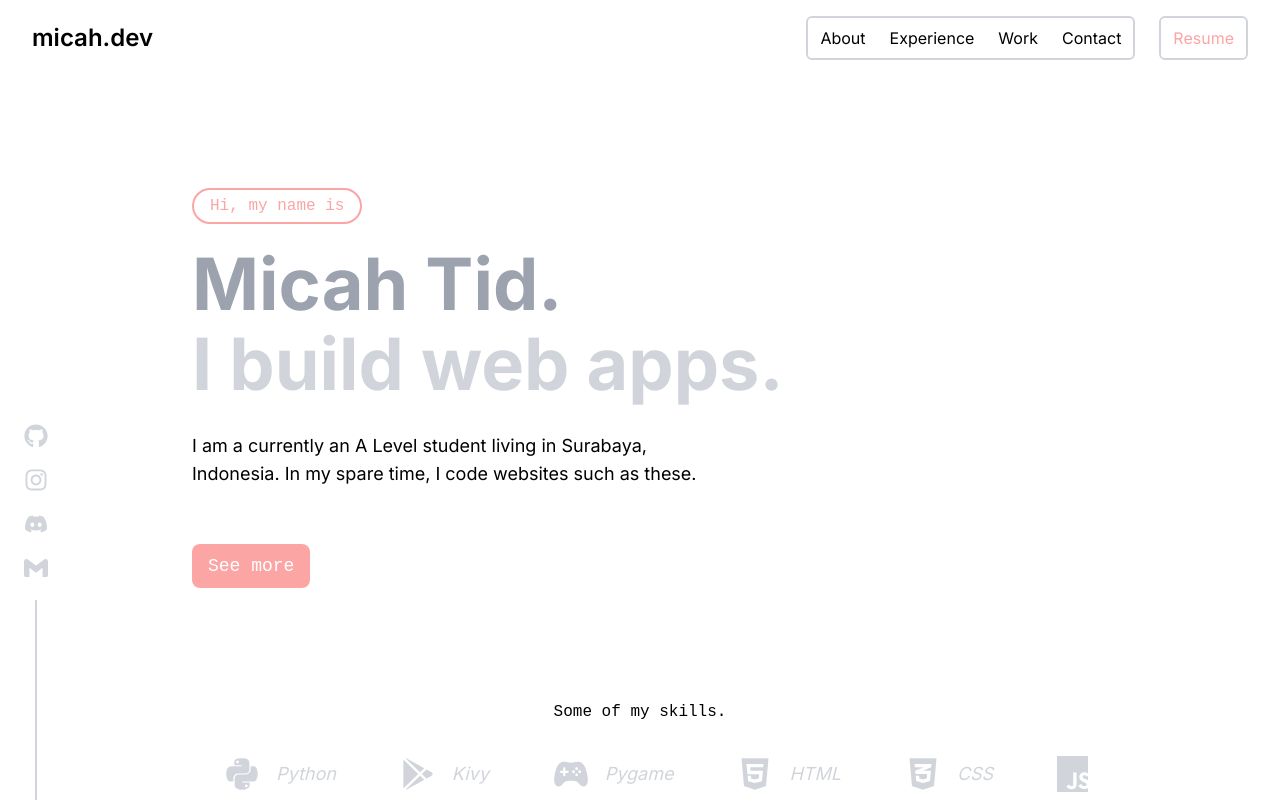
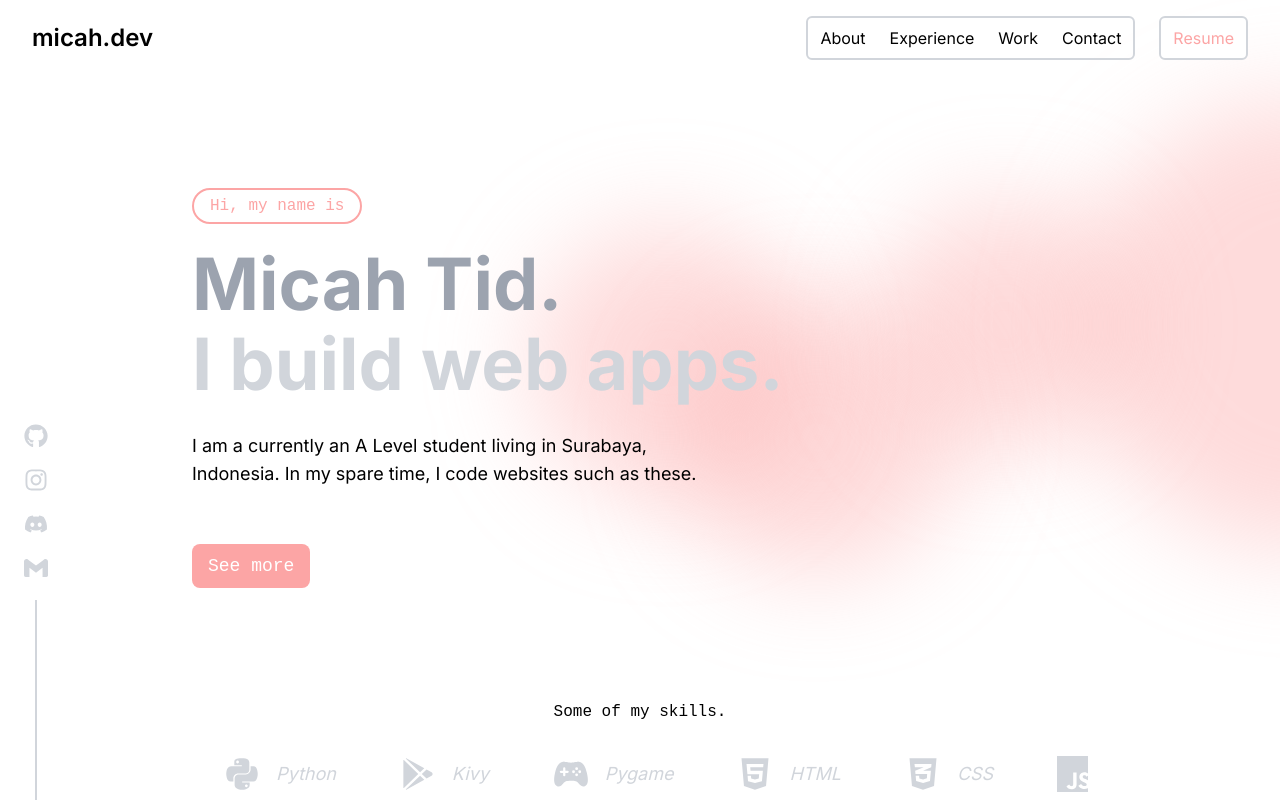
Before and after one commit to Not-Micah/portfolio-v2, a Next.js app: page / in a window 1280 px wide. Shown: the top 802 px of the page. Built offline with nearby package versions, Linux system fonts and the light colour scheme.

Commit message:
gradient and keys

```diff
--- a/app/components/Experiences.tsx
+++ b/app/components/Experiences.tsx
@@ -20,8 +20,9 @@ const Experiences = () => {
       max-lg:flex-col">
         <div className="flex flex-col justify-start items-start
         max-lg:flex-row max-lg:gap-x-4 max-lg:max-w-[100%] max-lg:overflow-y-scroll max-lg:mb-12">
-            {experiences.map((experience) => (
+            {experiences.map((experience, index) => (
               <div
+              key={index}
               onClick={() => setActiveState(experience.key)}
               className={`border-l-2 border-gray-300 cursor-pointer font-nerd
               transition-all duration-500 whitespace-nowrap
--- /dev/null
+++ b/app/components/Gradient.tsx
@@ -0,0 +1,29 @@
+import React from "react"
+
+interface GradientProps {
+    children: React.ReactNode;
+}
+
+const Gradient: React.FC<GradientProps> = ({ children }) => {
+  return (
+    <div className="relative overflow-x-hidden">
+        <div className="z-10">
+            {children}
+        </div>
+        <div className="-z-10 absolute bg-red-300/40 w-[450px] h-[450px] rounded-full
+        blur-[50px]
+        top-[100px] -right-[250px]" />
+        <div className="-z-10 absolute bg-red-300/40 w-[250px] h-[250px] rounded-full
+        blur-[50px]
+        top-[200px] right-[150px]" />
+        <div className="-z-10 absolute bg-red-300/40 w-[275px] h-[275px] rounded-full
+        blur-[50px]
+        top-[300px] right-[325px]" />
+        <div className="-z-10 absolute bg-red-300/40 w-[275px] h-[275px] rounded-full
+        blur-[50px]
+        top-[225px] right-[475px]" />
+    </div>
+  )
+}
+
+export default Gradient
--- a/app/components/Nav.tsx
+++ b/app/components/Nav.tsx
@@ -17,8 +17,8 @@ const Nav = () => {
         max-md:hidden'>
             <div className="flex flex-row justify-center items-center gap-x-6
             border-2 border-gray-300 rounded-md px-3 py-2">
-            {navLinks.map((link) => (
-                <a href={link.link} className="">
+            {navLinks.map((link, index) => (
+                <a key={index} href={link.link} className="">
                     {link.label}
                 </a>
             ))}
--- a/app/components/SideBar.tsx
+++ b/app/components/SideBar.tsx
@@ -20,8 +20,8 @@ const SideBar = () => {
         <IoClose size={25} />
       </button>
       <h3 className='text-lg font-semibold mb-2'>micah.dev</h3>
-      {navLinks.map((link) => (
-                <a href={link.link}>
+      {navLinks.map((link, index) => (
+                <a key={index} href={link.link}>
                     {link.label}
                 </a>
             ))}
--- a/app/components/SocialBar.tsx
+++ b/app/components/SocialBar.tsx
@@ -4,8 +4,8 @@ const SocialBar = () => {
   return (
     <div className='fixed bottom-0 left-0 mx-6
     flex flex-col justify-center items-center gap-y-5 max-md:hidden'>
-        {socials.map((social) => (
-            <a href={social.link} className="text-2xl text-gray-300">
+        {socials.map((social, index) => (
+            <a key={index} href={social.link} className="text-2xl text-gray-300">
                 {social.icon}
             </a>
         ))}
--- a/app/components/Statistics.tsx
+++ b/app/components/Statistics.tsx
@@ -13,8 +13,10 @@ const Statistics = () => {
         <p className="font-nerd">Here are some statistics gathered across my websites.</p>
         <div className="grid grid-cols-2 gap-x-4 mt-4
         max-lg:flex max-lg:flex-col max-lg:gap-y-2">
-          {statistics.map((statistic) => (
-            <div className="p-8 bg-white shadow-md
+          {statistics.map((statistic, index) => (
+            <div
+            key={index}
+            className="p-8 bg-white shadow-md
             hover:scale-[101%] hover:shadow-lg transtiion-all duration-150">
               {statistic.display}
             </div>
--- a/app/components/Work.tsx
+++ b/app/components/Work.tsx
@@ -14,7 +14,9 @@ const Work = () => {
 
       <div className="flex flex-col gap-y-20 w-full max-[850px]:gap-y-14">
         {workProjects.map((project, index) => (
-          <div className="w-full h-[300px] max-xl:h-[250px] max-[850px]:h-[350px] relative">
+          <div
+          key={index}
+          className="w-full h-[300px] max-xl:h-[250px] max-[850px]:h-[350px] relative">
             <img src={project.imgPath} alt="" className={`h-full object-cover rounded-lg shadow-lg
             absolute top-0
             max-[850px]:top-1/2 max-[850px]:left-1/2 max-[850px]:transform max-[850px]:-translate-x-1/2 max-[850px]:-translate-y-1/2
@@ -44,8 +46,10 @@ const Work = () => {
               <div className={`flex gap-x-4 w-full flex-wrap
                 ${index % 2 === 0 ? "justify-end" : "justify-start"}
                 max-[850px]:justify-start`}>
-                {project.techs.map((tech) => (
-                  <p className="font-nerd text-sm
+                {project.techs.map((tech, index) => (
+                  <p
+                  key={index}
+                  className="font-nerd text-sm
                   max-[850px]:text-red-300">
                     {tech}
                   </p>
--- a/app/layout.tsx
+++ b/app/layout.tsx
@@ -8,7 +8,7 @@ import SocialBar from "./components/SocialBar";
 const inter = Inter({ subsets: ["latin"] });
 
 export const metadata: Metadata = {
-  title: "Micah Dev",
+  title: "micah.dev",
   description: "Hi! I'm Micah! A 17 year old interested in web-development. Come checkout some of my skills and projects.",
 };
 
--- a/app/page.tsx
+++ b/app/page.tsx
@@ -6,9 +6,11 @@ import Work from "./components/Work";
 import Statistics from "./components/Statistics";
 import Contact from "./components/Contact";
 
+import Gradient from "./components/Gradient";
+
 const Home = () => {
   return (
-    <main>
+    <Gradient>
       <div className="max-[350px]:hidden">
         <Nav />
         <div
@@ -25,7 +27,7 @@ const Home = () => {
       <div className="hidden max-[350px]:inline">
         <p className="m-2">Oops! Please revisit this site on a larger device...</p>
       </div>
-    </main>
+    </Gradient>
   );
 };
 
```
